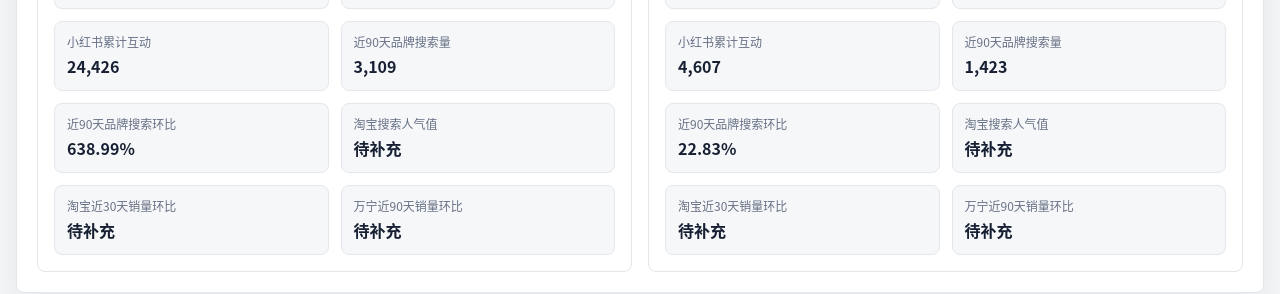
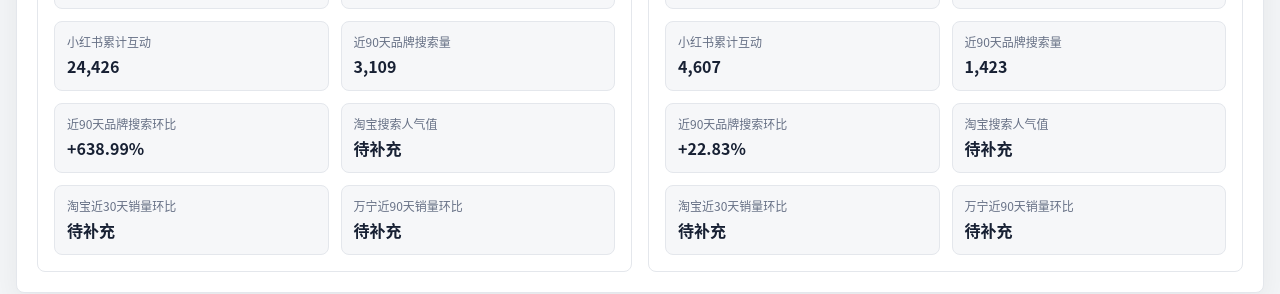
Before and after one commit to zhoushuquan0-lab/hongyun-growth-dashboard, a React (Vite) app: page / in a window 1280 px wide. Shown: the part 860-1154 px from the top of the page. Built offline with nearby package versions, Linux system fonts and the light colour scheme.

Commit message:
Show positive search growth values

```diff
--- a/src/data.js
+++ b/src/data.js
@@ -31,7 +31,7 @@
     reads: 318922,
     interactions: 24426,
     search90d: 3109,
-    searchGrowth90d: "638.99%",
+    searchGrowth90d: "+638.99%",
     taobaoSearch: "待补充",
     taobaoSalesGrowth30d: "待补充",
     manningSalesGrowth90d: "待补充",
@@ -72,7 +72,7 @@
     reads: 53980,
     interactions: 4607,
     search90d: 1423,
-    searchGrowth90d: "22.83%",
+    searchGrowth90d: "+22.83%",
     taobaoSearch: "待补充",
     taobaoSalesGrowth30d: "待补充",
     manningSalesGrowth90d: "待补充",
```
